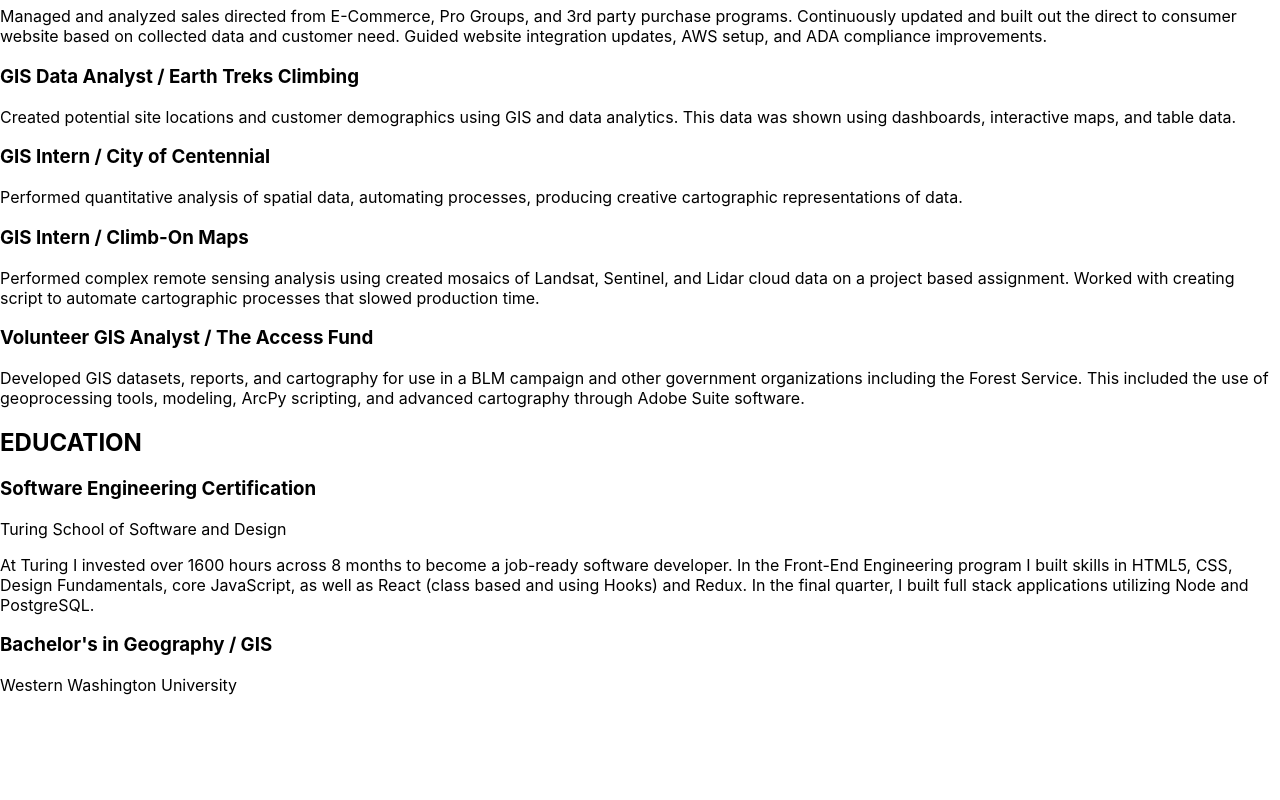
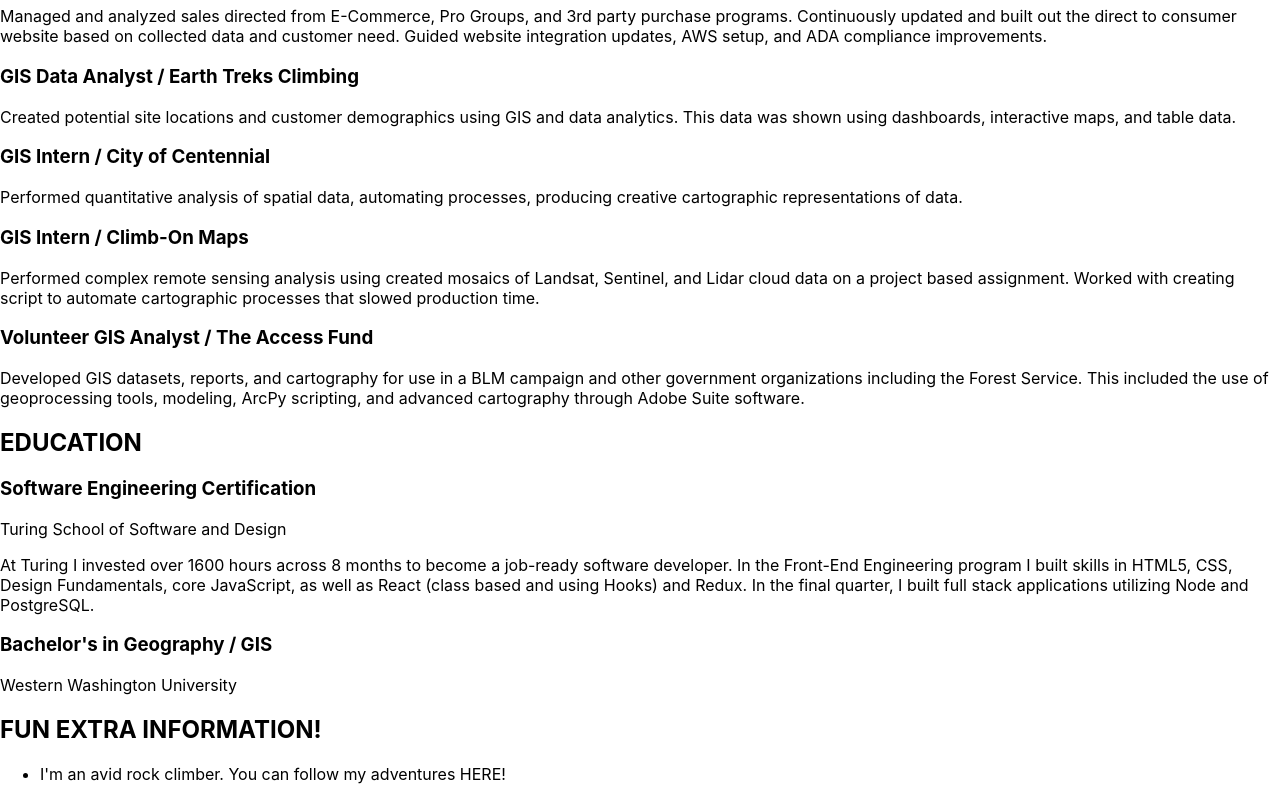
Before and after one commit to benjamin-firth/professional-website, a React (Create React App) app: page / in a window 1280 px wide. Shown: the part 1049-1849 px from the top of the page. Before the commit the page ends 1760 px from the top, so only its background shows below. Built offline with nearby package versions, Linux system fonts and the light colour scheme.

Commit message:
Add extra component imports

```diff
--- a/src/components/App/App.js
+++ b/src/components/App/App.js
@@ -4,6 +4,7 @@
 import Skills from '../Skills/Skills';
 import Experience from '../Experience/Experience';
 import Education from '../Education/Education';
+import Extra from '../Extra/Extra';
 
 import './App.css';
 
@@ -17,7 +18,7 @@
         <Skills />
         <Experience />
         <Education />
-        {/* <Extra /> */}
+        <Extra />
         {/* <Links /> */}
       </section>
     </main>
```
